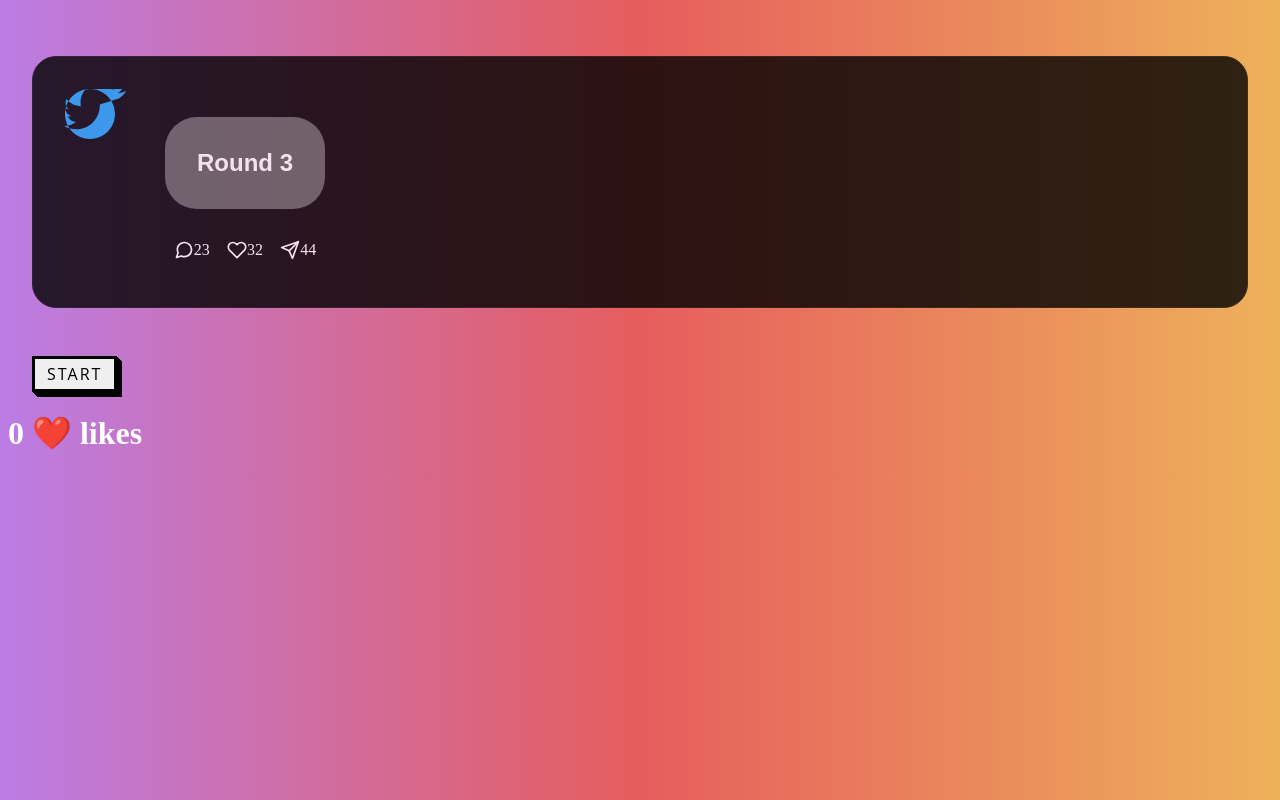
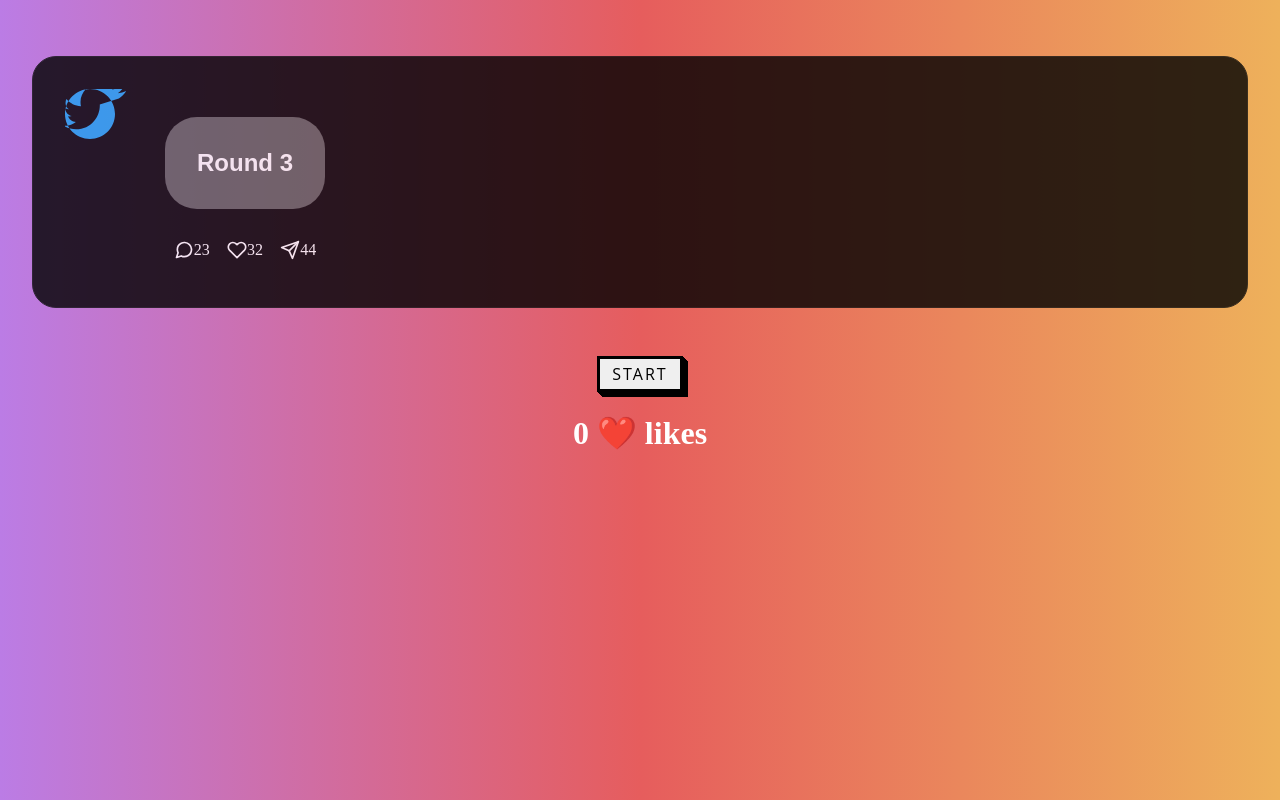
Before and after one commit to skandarajeev/deception-prodigy, a Next.js app: page / in a window 1280 px wide. Built offline with nearby package versions, Linux system fonts and the light colour scheme.

Commit message:
thodhaCSS_skanda

```diff
--- a/styles/game.module.css
+++ b/styles/game.module.css
@@ -108,3 +108,15 @@
   justify-content: space-between;
   row-gap: 2rem;
 }
+
+.likes {
+  text-align: center;
+  margin-bottom: 1.5rem;
+
+
+
+}
+
+.buttonArea {
+  text-align: center;
+}
```
